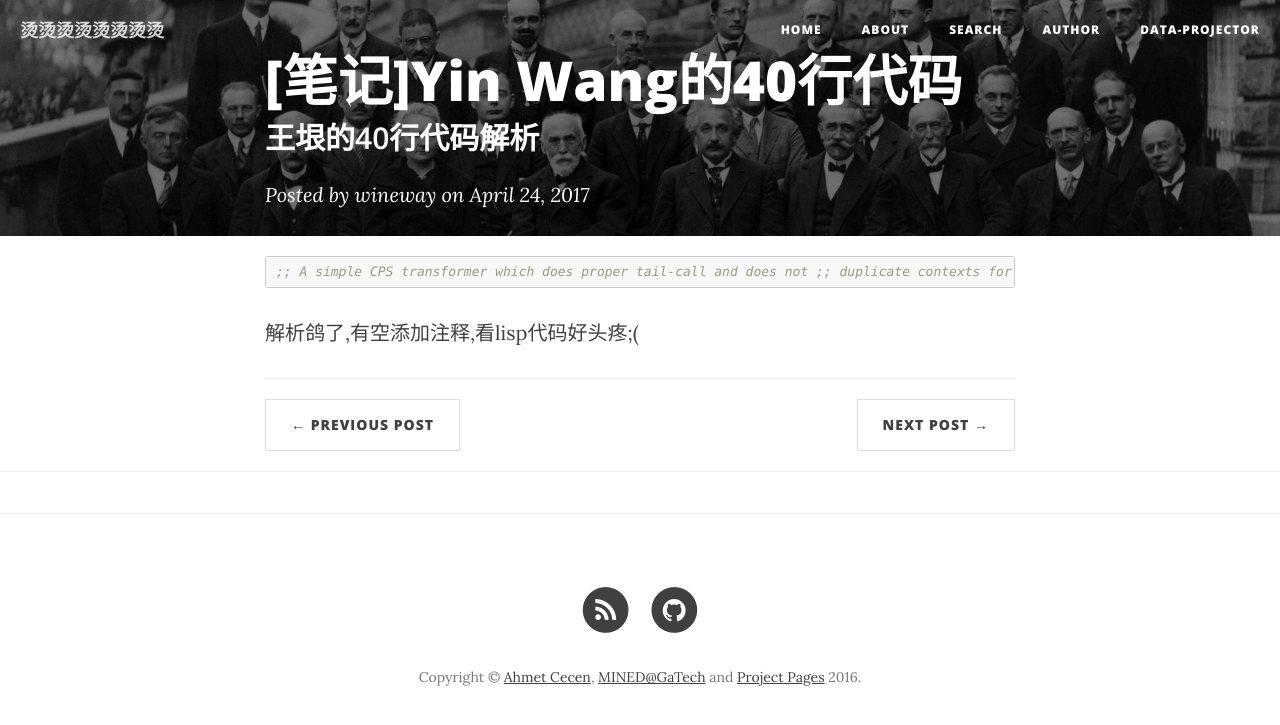
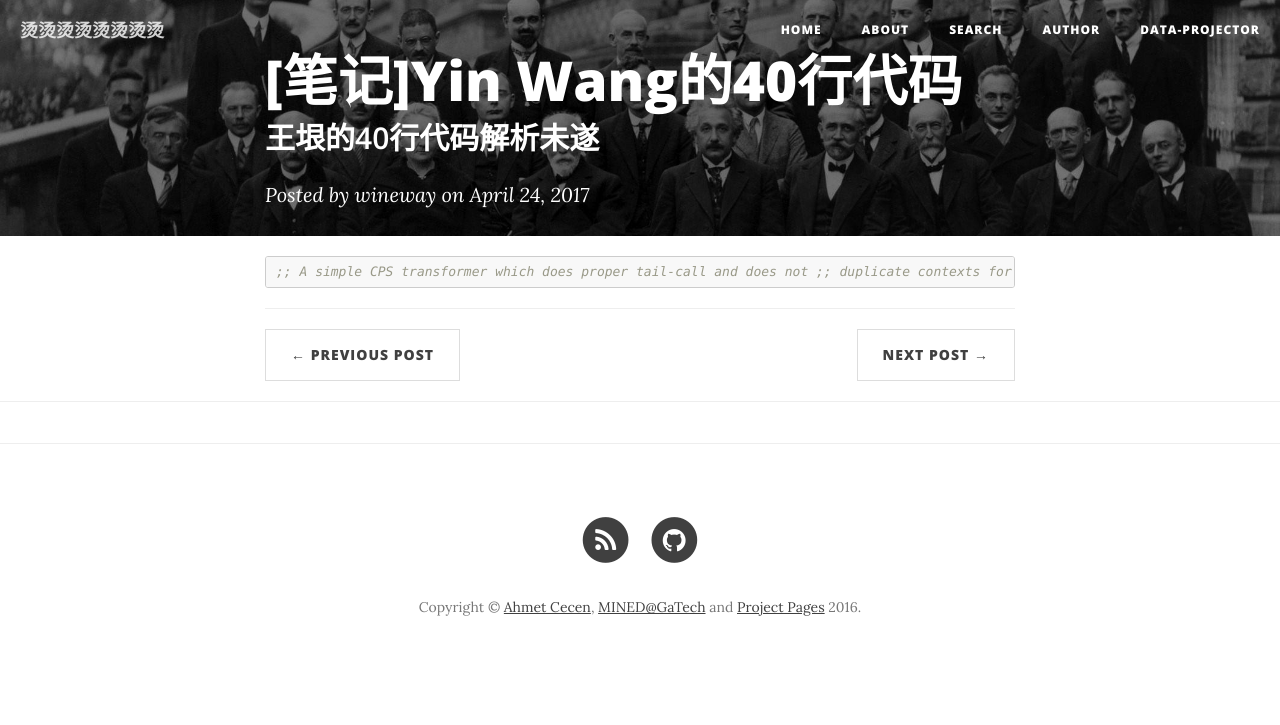
Before and after one commit to wineway/wineway.github.io, a Jekyll site: the page built from _posts/2017-4-24-1.markdown, in a window 1280 px wide. Shown: the top 725 px of the page. Built offline with Jekyll 4.4.1, drawn with Linux system fonts in a browser that asks for light colours; nearby versions of some CDN libraries; comment, search, counter and statistics services are not loaded.

Commit message:
rename new post

````diff
--- a/_posts/2017-4-24-1.markdown
+++ b/_posts/2017-4-24-1.markdown
@@ -3,7 +3,7 @@ layout:     post
 title:      "[笔记]Yin Wang的40行代码"
 author:     wineway
 tags: 		Scheme  CPS 笔记 未完成
-subtitle:   王垠的40行代码解析
+subtitle:   王垠的40行代码解析未遂
 category:  project1
 visualworkflow: true
 ---
@@ -140,4 +140,3 @@ visualworkflow: true
 ((eval fact-cps) 5 (lambda (v) v))
 ;; => 120
 ```
-解析鸽了,有空添加注释,看lisp代码好头疼;(
````
Also changed, not shown: _posts/2022-1-5-1.markdown (renamed from _posts/2022-1-5.markdown).
